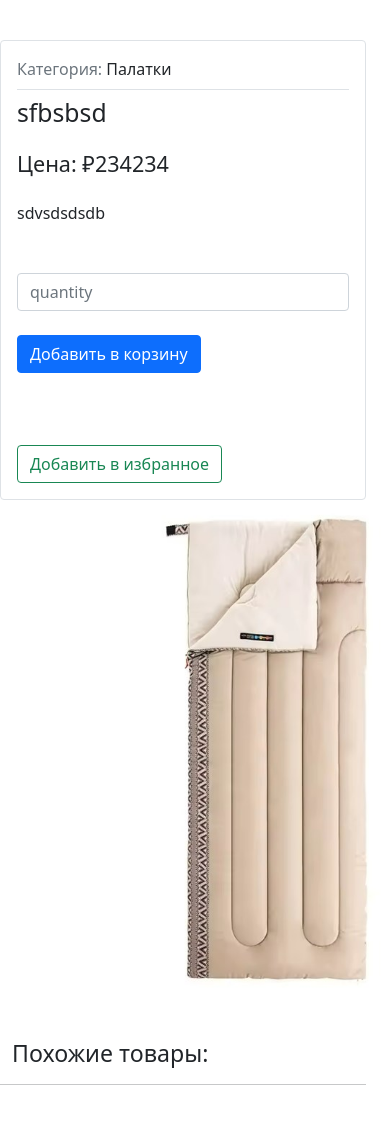
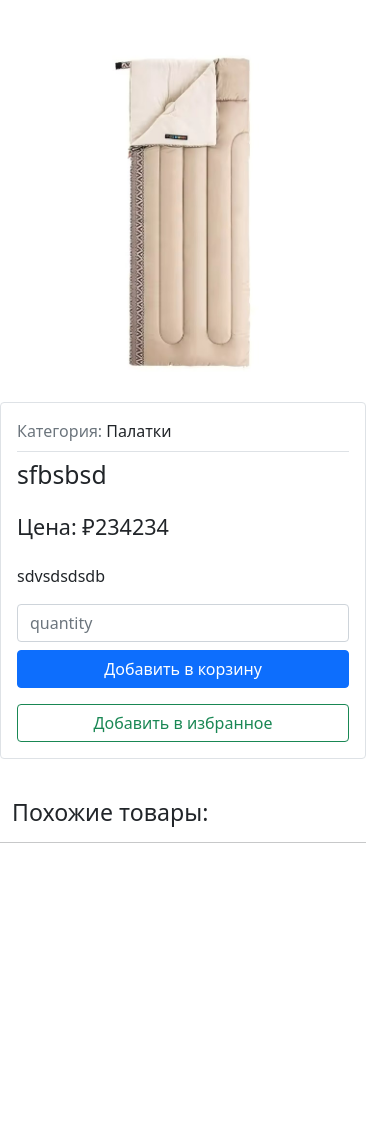
Before and after one commit to eugenekalib/alltourism, a Django app: a page that uses shop/templates/product_detail.html in a window 390 px wide; the page is wider, and only the part inside the window is pictured. Shown: the part 201-1326 px from the top of that part. After the commit the page ends 1044 px from the top of that part, so only its background shows below. Run offline with Django 4.2, Linux system fonts and the light colour scheme; a user stored in the database is signed in; data comes from the database, SQL or seed files in the repository; both versions use the stored data as it was after the commit.

Commit message:
fix mobile version & added new script for data

```diff
--- a/shop/templates/product_detail.html
+++ b/shop/templates/product_detail.html
@@ -3,65 +3,42 @@
 {% block content %}
 
 <div class="row mb-3 mt-4">
-    <div class="col-md-1"></div>
+    <div class="col-12 col-md-6 mb-3 mb-md-0"> <img style="object-fit: cover; width: 100%; height: auto;" class="rounded img-fluid" src="{{ product.image.url }}" alt="{{ product.title }}">
+        </div>
 
-    <!-- Информация о товаре -->
-    <div class="col-md-5 p-3 border rounded">
-        <!-- Категория -->
+    <div class="col-12 col-md-6 p-3 border rounded">
         <div class="border-bottom mb-2 pb-2">
             <span class="text-muted">Категория:</span>
             <a class="text-decoration-none text-dark" href="{% url 'shop:filter_by_category' product.category.slug %}"> {{ product.category }}</a>
         </div>
 
-        <!-- Название -->
         <h2>{{ product.title }}</h2>
 
-        <!-- Цена -->
         <h4 class="mt-4 text-dark">Цена: ₽{{ product.price }}</h4>
 
-        <!-- Описание -->
-        <div class="mt-4 pe-3 mb-5">{{ product.description }}</div>
+        <div class="mt-4 pe-3 mb-3">{{ product.description|linebreaksbr }}</div> <form method="post" action="{% url 'cart:add_to_cart' product.id %}">
+            {% csrf_token %}
+            {{ form }} <input type="submit" class="btn btn-primary mt-2 w-100" value="Добавить в корзину"> </form>
 
-        <!-- Добавить в корзину -->
-        <form method="post" action="{% url 'cart:add_to_cart' product.id %}">
-            {% csrf_token %}
-            {{ form }}
-            <input type="submit" class="btn btn-primary mt-4" value="Добавить в корзину">
-        </form>
-
-        <!-- Избранное -->
-        <br>
-        {% if favorites == 'remove' %}
-            <a href="{% url 'shop:remove_from_favorites' product.id %}" class="btn btn-outline-danger mt-5">
-                Удалить из избранного
-            </a>
-        {% else %}
-            <a href="{% url 'shop:add_to_favorites' product.id %}" class="btn btn-outline-success mt-5">
-                Добавить в избранное
-            </a>
-        {% endif %}
-    </div>
-
-    <!-- Изображение товара -->
-    <div class="col-md-6">
-        <img style="object-fit: cover;" class="rounded" src="{{ product.image.url }}" width="510" height="500">
+        <div class="mt-3"> {% if favorites == 'remove' %}
+                <a href="{% url 'shop:remove_from_favorites' product.id %}" class="btn btn-outline-danger w-100"> Удалить из избранного
+                </a>
+            {% else %}
+                <a href="{% url 'shop:add_to_favorites' product.id %}" class="btn btn-outline-success w-100"> Добавить в избранное
+                </a>
+            {% endif %}
+        </div>
     </div>
 </div>
 
-<!-- Похожие товары -->
 <div class="row mt-4 mb-4">
     <h3 class="mb-3">Похожие товары:</h3>
-    <hr>
-    <div class="d-flex flex-wrap">
-        {% for p in related_products %}
+    <hr class="mb-4"> <div class="d-flex flex-wrap justify-content-start"> {% for p in related_products %}
             {% if p != product %}
-                <div class="card me-3 mb-3" style="width: 16rem;">
-                    <img style="object-fit: cover;" class="card-img-top mt-2" width="268" height="200" src="{{ p.image.url }}">
-                    <div class="card-body text-center">
-                        <h5 class="card-title">{{ p.title }}</h5>
+                <div class="card me-2 mb-3" style="width: 100%; max-width: 16rem;"> <img style="object-fit: cover; height: 200px;" class="card-img-top mt-2 img-fluid" src="{{ p.image.url }}" alt="{{ p.title }}">
+                    <div class="card-body text-center d-flex flex-column"> <h5 class="card-title">{{ p.title }}</h5>
                         <p class="text-muted">₽{{ p.price }}</p>
-                        <a href="{{ p.get_absolute_url }}" class="btn btn-outline-primary w-100">Купить</a>
-                    </div>
+                        <a href="{{ p.get_absolute_url }}" class="btn btn-outline-primary w-100 mt-auto">Купить</a> </div>
                 </div>
             {% endif %}
         {% endfor %}
```
Also changed, not shown: shop/management/commands/delete_all_data.py (added, +21 -0 lines), db.sqlite3, media/products/Naturehike.jpeg (added), media/products/Naturehike_BIvBMfz.jpeg (added), media/products/Naturehike_SmatGTS.jpeg (added), media/products/СМешок1.jpg (deleted), media/products/СМешок1_6c0kH9a.jpg (deleted), media/products/СМешок1_FT1PC1P.jpg (deleted), media/products/СМешок1_KQNqh4k.jpg (deleted), media/products/СМешок1_ew7s07L.jpg (deleted), media/products/СМешок1_fN6LkT5.jpg (deleted), media/products/СМешок1_pBCVODd.jpg (deleted), media/products/СМешок1_sRq5AqN.jpg (deleted), media/products/СМешок1_uwQo9wn.jpg (deleted), 5 more files.
